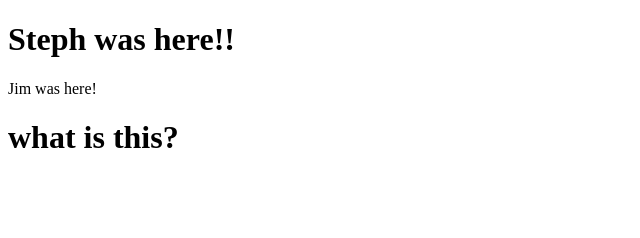
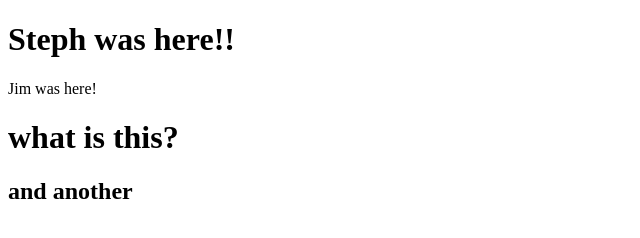
Before and after one commit to tazMeah/branching, a plain HTML site: page index.html in a window 1280 px wide. Shown: the whole page, without its empty margins (0-640 px from the left). Drawn offline with Linux system fonts and the light colour scheme.

Commit message:
added an h2

```diff
--- a/index.html
+++ b/index.html
@@ -18,5 +18,6 @@
     <p>Jim was here!</p>
 
     <h1>what is this?</h1>
+    <h2>and another</h2>
 </body>
 </html>
```
